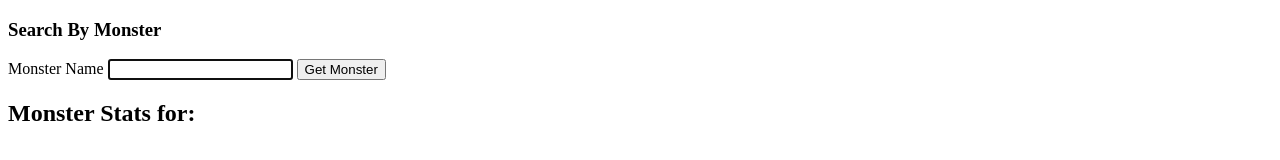
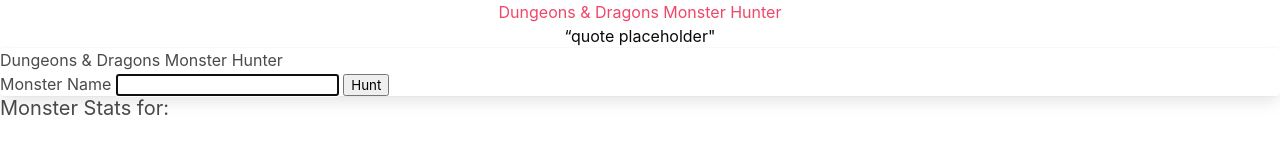
Before and after one commit to batgal/TeamMercuryProject1, a plain HTML site: page index.html in a window 1280 px wide. Drawn offline with nearby package versions, Linux system fonts and the light colour scheme; no server answers.

Commit message:
added event listeners to html and javsscript for modal. also added css styling using bulma framework

```diff
--- a/index.html
+++ b/index.html
@@ -4,12 +4,16 @@
     <meta charset="UTF-8" />
     <meta http-equiv="X-UA-Compatible" content="IE=edge" />
     <meta name="viewport" content="width=device-width, initial-scale=1.0" />
-    <link rel="stylesheet" href="./style.css" />
-    <title>DND Monster App</title>
+    <!-- <link rel="stylesheet" href="./style.css" /> -->
+    <link rel="stylesheet" href="https://cdn.jsdelivr.net/npm/bulma@0.9.4/css/bulma.min.css">
+    <title>DND Monster Hunter App</title>
   </head>
   <body>
+    <header class="has-text-centered has-text-danger"> <h1> Dungeons & Dragons Monster Hunter </h1>
+     <p class="has-text-black"> “quote placeholder"</p>
+     </header>
     <div class="card">
-      <h3 class="card-header text-uppercase">Search By Monster</h3>
+      <h1> Dungeons & Dragons Monster Hunter </h1>
       <form id="user-form" class="card-body">
         <label class="form-label" for="monsterName">Monster Name</label>
         <input
@@ -19,7 +23,7 @@
           autofocus="true"
           class="form-input"
         />
-        <button type="submit" class="btn">Get Monster</button>
+        <button type="submit" class="btn">Hunt</button>
       </form>
     </div>
 
@@ -27,9 +31,20 @@
     <div class="col-12 col-md-8">
       <h2 class="subtitle">Monster Stats for: <span id="searchItem"></span></h2>
       <!-- There needs to be an empty HTML element for us to write repository data to. -->
-      <div id="monster-container" class="list-group"></div>
+      <div id="monster-container" class="list-group has-text-centered"></div>
+      <div class="list-group">
+
     </div>
 
+    <div class="modal">
+      <div class="modal-background"></div>
+      <div class="modal-content has-background-danger has-text-centered py-5 px-5">
+        <h3 class="title mb-6"> GETTING MONSTER RESULTS</h3>
+      </div>
+
+     </div>
+
     <script src="./script.js"></script>
+
   </body>
 </html>
--- a/script.js
+++ b/script.js
@@ -17,10 +17,9 @@ var formSubmitHandler = function (event) {
 
     repoContainerEl.textContent = "";
     nameInputEl.value = "";
-  } else {
-    alert("Please enter a monster name");
-  }
+  } else {modalBg}
 };
+
 
 var getUserRepos = function (user) {
   // var apiUrl = "https://api.open5e.com/monsters/";
@@ -197,3 +196,16 @@ var displayRepos = function (repos, searchTerm) {
 
 
 userFormEl.addEventListener("submit", formSubmitHandler);
+
+//Modal//
+const huntButton = document.querySelector('.btn');
+const modalBg = document.querySelector('.modal-background');
+const modal = document.querySelector('.modal');
+
+huntButton.addEventListener('click', () => {
+  modal.classList.add('is-active');
+});
+
+modalBg.addEventListener('click', () => {
+  modal.classList.remove('is-active');
+});
--- a/style.css
+++ b/style.css
@@ -0,0 +1,43 @@
+:root {
+ast-global-color-0: #0170B9;
+ast-global-color-1: #3a3a3a;
+ast-global-color-2: #3a3a3a;
+ast-global-color-3: #4B4F58;
+ast-global-color-4: #F5F5F5;
+ast-global-color-5: #FFFFFF;
+ast-global-color-6: #F2F5F7;
+ast-global-color-7: #424242;
+ast-global-color-8: #000000;
+}
+
+* {
+    font-family: fantasy;
+    color:crimson;
+    background-color: whitesmoke;
+
+    }
+
+h1 {
+    text-align: center;
+    padding: 10px;
+    padding-top: 10px;
+    padding-right: 10px;
+    padding-bottom: 10px;
+    padding-left: 10px;
+}
+
+.btn {
+    display:inline-block;
+    padding:0.35em 1.2em;
+    border:0.1em solid #FFFFFF;
+    margin:0 0.3em 0.3em 0;
+    border-radius:0.12em;
+    box-sizing: border-box;
+    text-decoration:none;
+    font-family: fantasy;
+    font-weight:300;
+    color: red;
+    background-color: black;
+    text-align:center;
+    transition: all 0.2s;
+ }
```
